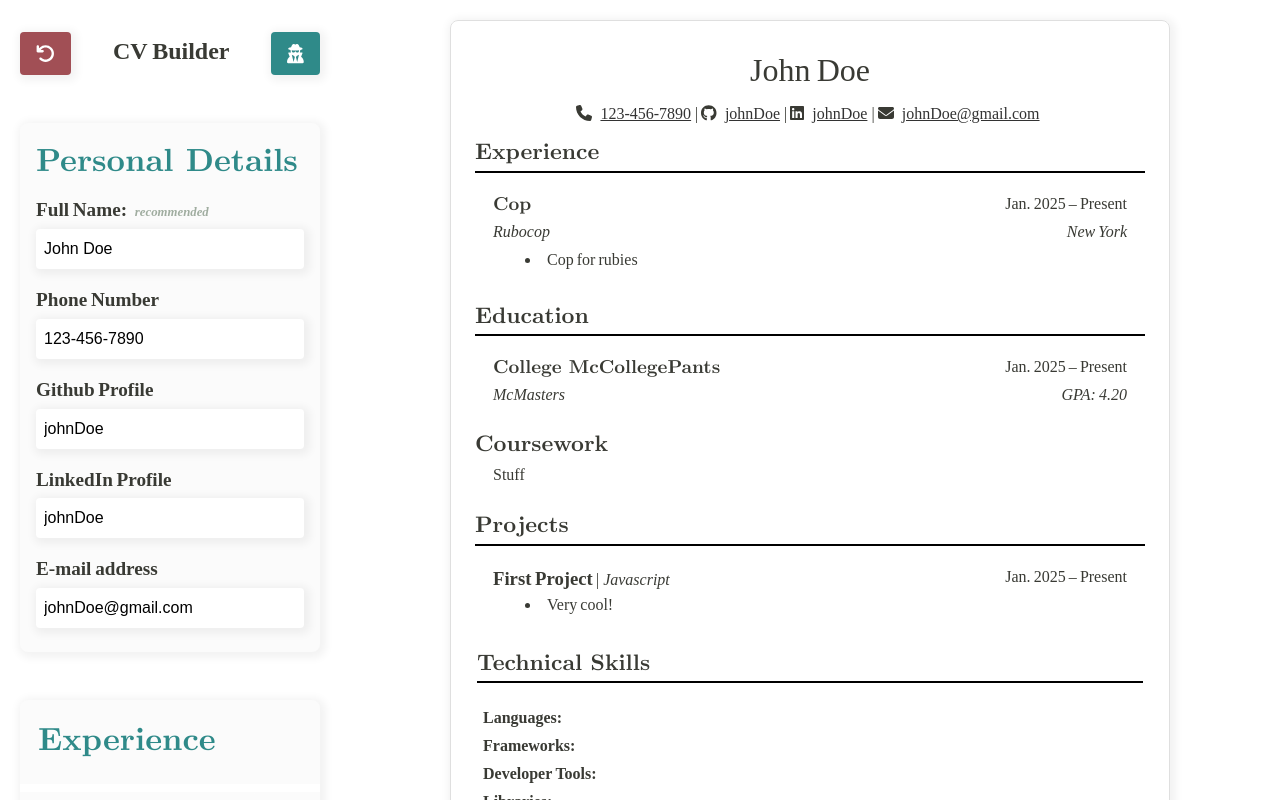
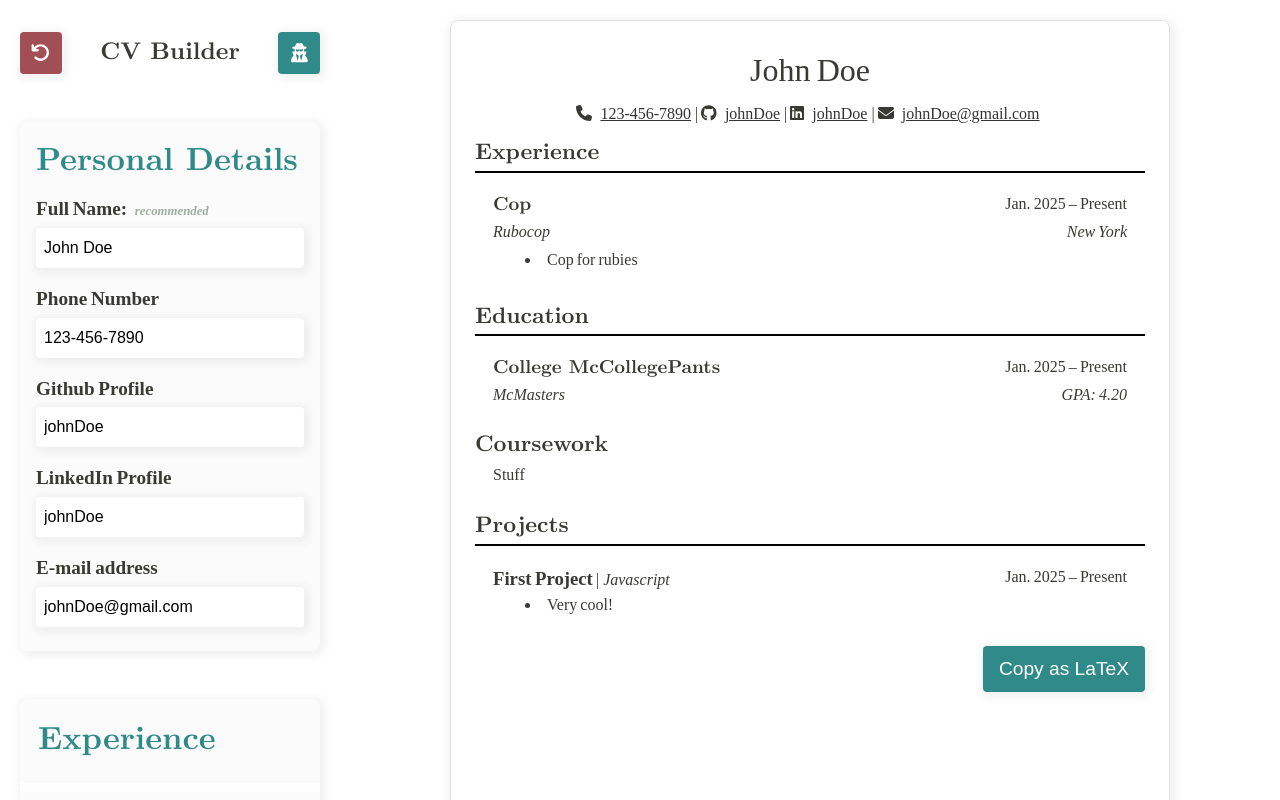
Before and after one commit to gingkapls/cv-application, a React (Vite) app: page / in a window 1280 px wide. Shown: the top 800 px of the page. Built offline with nearby package versions, Linux system fonts and the light colour scheme.

Commit message:
feat(SkillsPreview): conditionally render skills

```diff
--- a/src/App.css
+++ b/src/App.css
@@ -109,9 +109,22 @@ body {
   }
 }
 
+.app-title {
+  font-weight: 700;
+  font-family: var(--heading-font);
+}
+
+.sidebar > .btn-container.main-actions-container {
+  & .btn {
+    aspect-ratio: 1;
+    padding: 8px;
+  }
+}
+
 .btn-container {
   display: flex;
   justify-content: space-between;
+  align-items: center;
   margin-top: 12px;
   gap: 12px;
   text-align: center;
--- a/src/App.tsx
+++ b/src/App.tsx
@@ -50,7 +50,7 @@ function App() {
   return (
     <>
       <Sidebar>
-        <div className='btn-container'>
+        <div className='btn-container main-actions-container'>
           <ResetCVButton
             setContactDetails={setContactDetails}
             setExperienceDetails={setExperienceDetails}
@@ -58,7 +58,7 @@ function App() {
             setProjectDetails={setProjectDetails}
             setSkillsDetails={setSkillsDetails}
           />
-          <h1>CV Builder</h1>
+          <h1 className='app-title'>CV Builder</h1>
 
           <AnonymizeButton
             isAnonymized={isAnonymized}
--- a/src/Components/Preview.tsx
+++ b/src/Components/Preview.tsx
@@ -54,14 +54,21 @@ function Preview({
     <ProjectPreview projectDetails={visibleProjectDetails} />
   );
 
+  const visibleSkill = Object.values(skillsDetails).filter(
+    (skill) => skill.length
+  ).length;
+
   return (
     <div className='preview-container'>
       <section className='preview'>
-        <ContactPreview contactDetails={contactDetails} isAnonymized={isAnonymized} />
+        <ContactPreview
+          contactDetails={contactDetails}
+          isAnonymized={isAnonymized}
+        />
         {visibleExperience}
         {visibleEducation}
         {visibleProjects}
-        <SkillsPreview skillsDetails={skillsDetails} />
+        {visibleSkill !== 0 && <SkillsPreview skillsDetails={skillsDetails} />}
         <CopyTexButton
           contactDetails={contactDetails}
           educationDetails={educationDetails}
--- a/src/Components/SkillsPreview.tsx
+++ b/src/Components/SkillsPreview.tsx
@@ -8,22 +8,31 @@ function SkillsPreview({ skillsDetails }: { skillsDetails: SkillsDetails }) {
       <table>
         <caption className='section-heading'>Technical Skills</caption>
         <tbody>
+          {languages && (
             <tr>
               <th>Languages</th>
               <td>{languages}</td>
             </tr>
+          )}
+
+          {frameworks && (
             <tr>
               <th>Frameworks</th>
               <td>{frameworks}</td>
             </tr>
+          )}
+          {devTools && (
             <tr>
               <th>Developer Tools</th>
               <td>{devTools}</td>
             </tr>
+          )}
+          {libraries && (
             <tr>
               <th>Libraries</th>
               <td>{libraries}</td>
             </tr>
+          )}
         </tbody>
       </table>
     </div>
```
Lines whose indentation alone changed are shown as unchanged.
